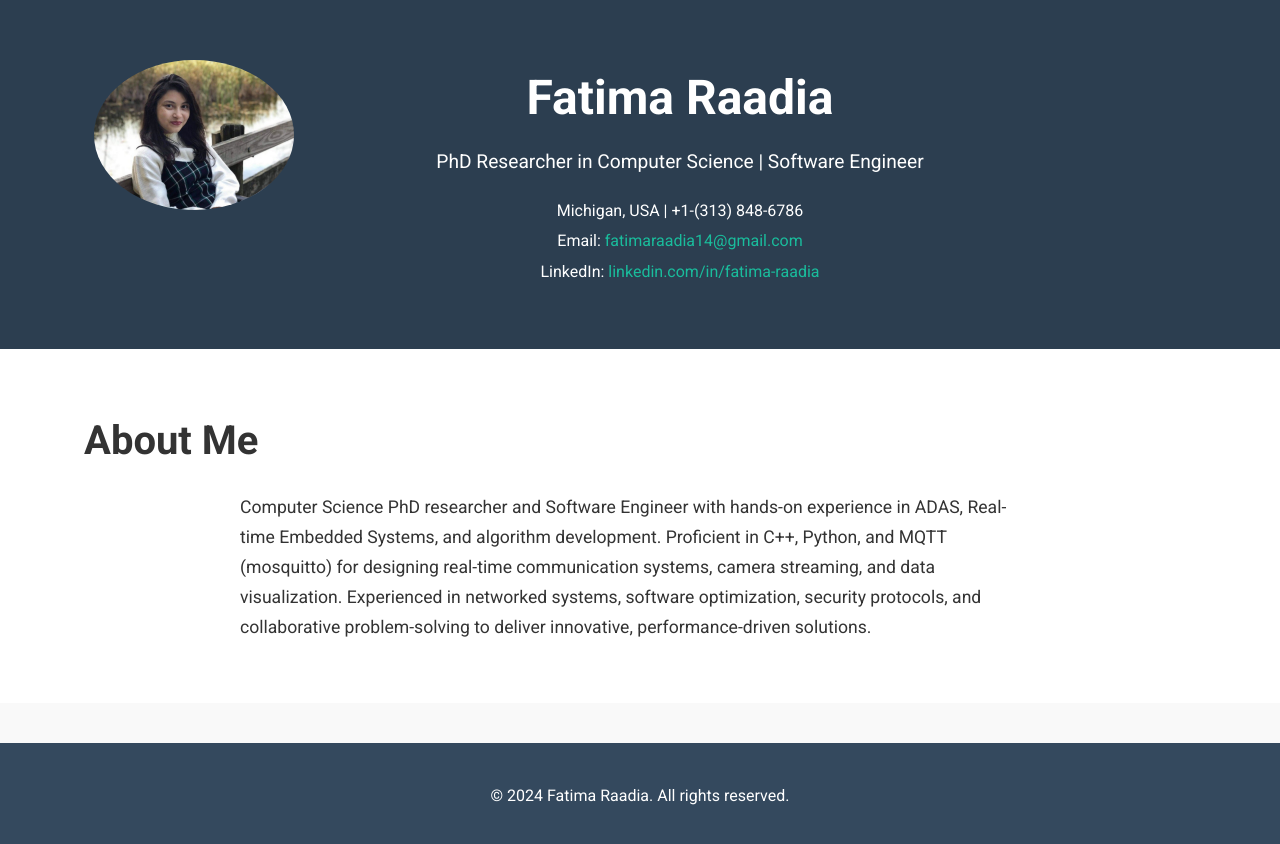
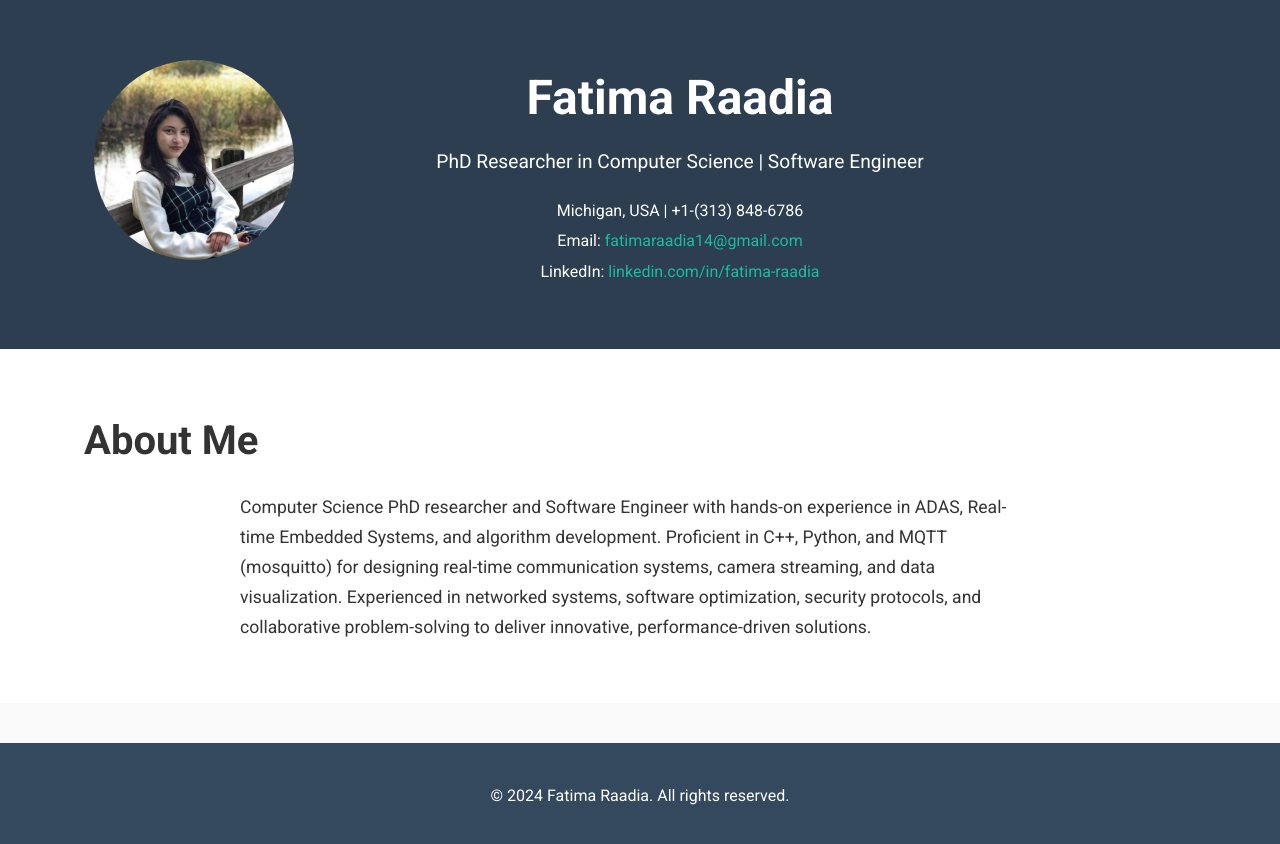
Before and after one commit to fatimaraadia/fatimaraadia.github.io, a plain HTML site: page index.html in a window 1280 px wide. Drawn offline with Linux system fonts and the light colour scheme.

Commit message:
Update styles.css

```diff
--- a/styles.css
+++ b/styles.css
@@ -17,7 +17,7 @@ body {
 /* Make the profile picture a circle and position it in the left corner */
 .profile-pic {
     width: 200px; /* Adjust size as needed */
-    height: 150px; /* Same as width to make it a perfect circle */
+    height: 200px; /* Same as width to make it a perfect circle */
     border-radius: 50%; /* This makes the image circular */
     object-fit: cover; /* Ensures the image fits the circle without distortion */
     position: absolute; /* Positioning it outside normal flow */
```
